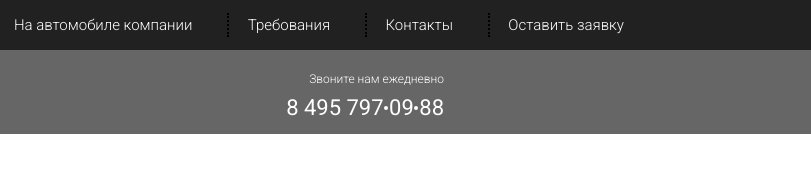
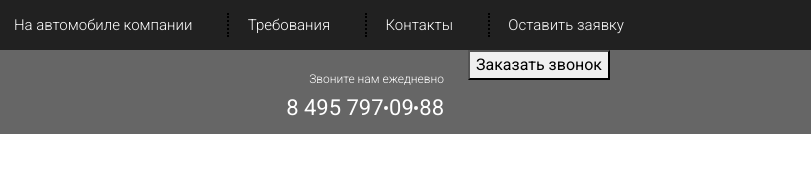
Before and after one commit to alex-bulgakov/uber777, a plain HTML site: page src/index.html in a window 1280 px wide. Shown: the full height of the page, 469-1280 px from the left. Drawn offline with Linux system fonts and the light colour scheme.

Commit message:
add subheader btn

```diff
--- a/src/index.html
+++ b/src/index.html
@@ -61,6 +61,11 @@
               8 495 79<i class="dot">7</i> 0<i class="dot">9</i> 88
             </a>
           </div>
+          <div class="col-md-2">
+            <button class="subheader_btn">
+              Заказать звонок
+            </button>
+          </div>
         </div>
       </div>
     </div>
```
